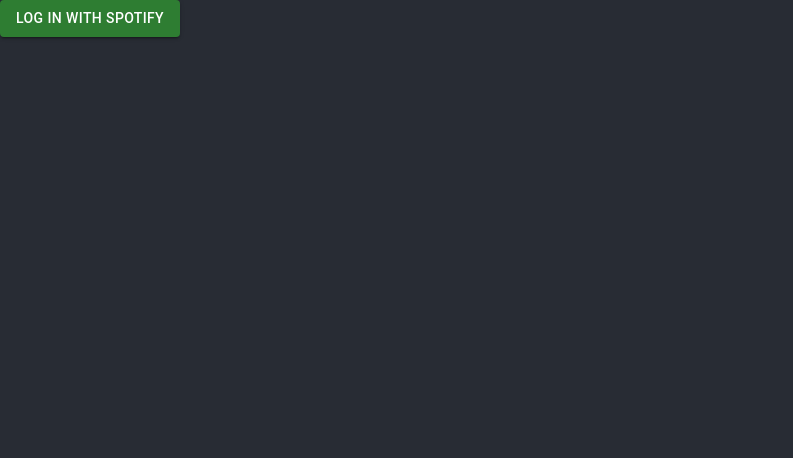
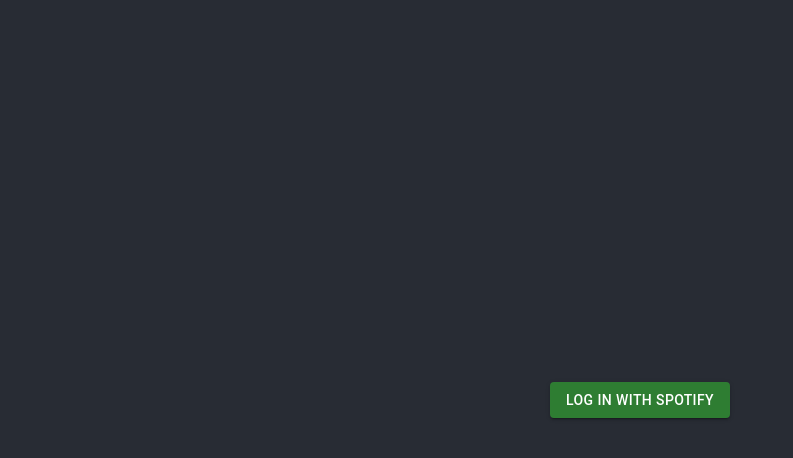
Before and after one commit to jbarlas/kimberfy, a React (Create React App) app: page / in a window 1280 px wide. Shown: the top 458 px of the page, without its empty margins (0-793 px from the left). Built offline with nearby package versions, Linux system fonts and the light colour scheme.

Commit message:
testing prod again

```diff
--- a/src/App.js
+++ b/src/App.js
@@ -15,7 +15,7 @@ function App() {
         <Outlet />
         {accessToken && (
           <Paper
-            sx={{ position: "fixed", bottom: 0, left: 0, right: 0 }}
+            sx={{ position: "fixed", bottom: 0, left: 0, right: 0}}
             elevation={3}
           >
             <BottomNavigation
@@ -25,7 +25,7 @@ function App() {
                 setActiveRoute(newValue);
                 navigate(newValue);
               }}
-              sx={{ bgcolor: "#D4C2FC"}}
+              sx={{ bgcolor: "#D4C2FC", paddingBottom: 2}}
             >
               <BottomNavigationAction
                 label="Explore"
--- a/src/components/explore/Explore.jsx
+++ b/src/components/explore/Explore.jsx
@@ -1,7 +1,7 @@
 import { Button, Typography } from "@mui/material";
 import React from "react";
 import { useLoaderData } from "react-router-dom";
-import Player from "../../player/Player";
+import Player from "../player/Player";
 import { generateRecommendations, getCurrentlyPlaying } from "../../utils";
 
 export default function Explore() {
--- a/src/components/login/Login.jsx
+++ b/src/components/login/Login.jsx
@@ -11,32 +11,13 @@ export default function Login() {
   // const REDIRECT_URI = "https://kimberfy.web.app/";
   // const AUTH_ENDPOINT = "https://accounts.spotify.com/authorize";
 
-  const login = () => {
-    redirectToAuthCodeFlow(CLIENT_ID);
-  };
 
-//   const logout = () => {
-//     setSpotifyCode("");
-//     window.localStorage.removeItem("code");
-//   };
+
   return (
-    <div>
-      <Button variant="contained" onClick={login} color="success">
+    <div style={{display: "flex", justifyContent: "center", alignItems: "center", height: "100vh"}}>
+      <Button variant="contained" onClick={() => redirectToAuthCodeFlow(CLIENT_ID)} color="success">
         Log in with Spotify
       </Button>
-      {/* <Button onClick={() => console.log(spotifyCode)}>Check code</Button>
-      <Button
-        onClick={() =>
-          getAccessToken(CLIENT_ID, spotifyCode).then((accessToken) =>
-            localStorage.setItem("accessToken", accessToken)
-          )
-        }
-      >
-        Get Access Token
-      </Button>
-      <Button variant="contained" onClick={logout}>
-        Spotify Logout
-      </Button> */}
     </div>
   );
 }
--- a/src/player/Player.jsx
+++ b/src/components/player/Player.jsx
@@ -14,7 +14,7 @@ import {
   PlayArrow,
   QuestionMark,
 } from "@mui/icons-material";
-import { pausePlayback } from "../utils";
+import { pausePlayback } from "../../utils";
 
 export default function Player(props) {
   const token = localStorage.getItem("accessToken");
--- a/src/components/send/Send.jsx
+++ b/src/components/send/Send.jsx
@@ -23,7 +23,7 @@ export default function Send() {
   const { currentlyPlaying, devices } = useLoaderData();
   const token = localStorage.getItem("accessToken");
   const [songPlaying, setSongPlaying] = React.useState(currentlyPlaying);
-  const [currentDevices, setCurrentDevices] = React.useState(devices);
+  // const [currentDevices, setCurrentDevices] = React.useState(devices);
   const navigate = useNavigate();
 
   console.log(songPlaying);
@@ -124,7 +124,7 @@ export default function Send() {
           </CardActions>
         </Card>
       ) : (
-        <div style={{display: "flex", flexDirection: "column", justifyContent: "center", alignItems: "center", gap: 20}}>
+        <div style={{display: "flex", flexDirection: "column", justifyContent: "center", alignItems: "center", gap: 20, textAlign: "center"}}>
             <Typography variant="h4">Oops! Looks like Spotify is closed /:</Typography>
           <Button
             variant="contained"
--- a/src/index.js
+++ b/src/index.js
@@ -4,7 +4,6 @@ import {
   createBrowserRouter,
   isRouteErrorResponse,
   RouterProvider,
-  useNavigate,
   useRouteError,
 } from "react-router-dom";
 import "./index.css";
--- a/src/utils.js
+++ b/src/utils.js
@@ -1,7 +1,7 @@
 import pkceChallenge from "pkce-challenge";
 
-const dev = "http://localhost:3000"
-// const prod = "https://kimberfy.web.app"
+// const dev = "http://localhost:3000"
+const prod = "https://kimberfy.web.app"
 
 export async function redirectToAuthCodeFlow(clientId) {
   const pkce = pkceChallenge(128);
@@ -13,7 +13,7 @@ export async function redirectToAuthCodeFlow(clientId) {
   const params = new URLSearchParams();
   params.append("client_id", clientId);
   params.append("response_type", "code");
-  params.append("redirect_uri", dev + "/redirect");
+  params.append("redirect_uri", prod + "/redirect");
   params.append(
     "scope",
     "user-read-private user-read-email user-read-currently-playing user-read-playback-state user-modify-playback-state"
@@ -31,7 +31,7 @@ export async function getAccessToken(clientId, code) {
   params.append("client_id", clientId);
   params.append("grant_type", "authorization_code");
   params.append("code", code);
-  params.append("redirect_uri", dev + "/redirect");
+  params.append("redirect_uri", prod + "/redirect");
   params.append("code_verifier", verifier);
 
   return await fetch("https://accounts.spotify.com/api/token", {
```
Also changed, not shown: 1 other file (tests, documents, lock files or other folders).
